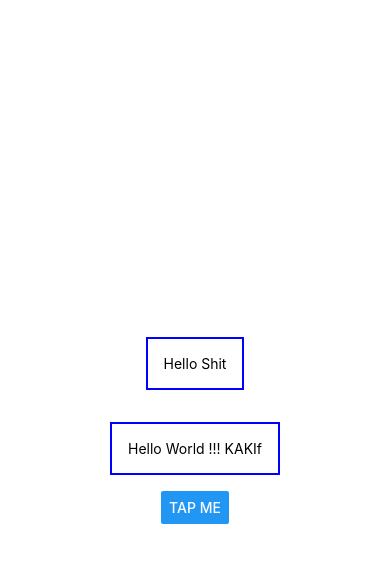
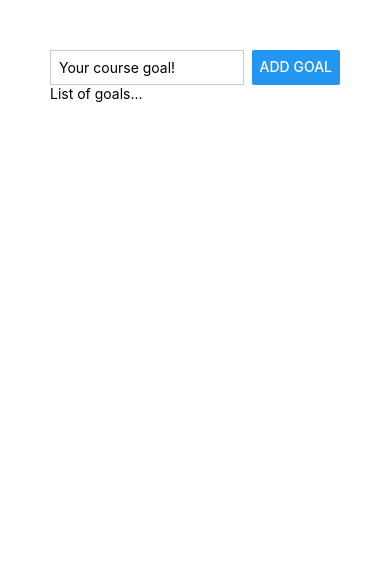
Before and after one commit to roisusi/React-Native-Udemy, a React Native app in the folder RNCourse/: screen / in a window 390 px wide. Shown: the top 562 px of the page. Built offline with nearby package versions, Linux system fonts and the light colour scheme.

Commit message:
continue study

```diff
--- a/RNCourse/App.js
+++ b/RNCourse/App.js
@@ -1,29 +1,31 @@
 import { StatusBar } from "expo-status-bar";
-import { StyleSheet, Text, View, Button } from "react-native";
+import { StyleSheet, TextInput, Text, View, Button } from "react-native";
 
 export default function App() {
   return (
-    <View style={styles.container}>
+    <View style={styles.appContainer}>
+      <View style={styles.inputContainer}>
+        <TextInput style={styles.textInput} placeholder="Your course goal!" />
+        <Button title="Add Goal"></Button>
+      </View>
+
       <View>
-        <Text style={styles.dummyText}>Hello Shit</Text>
+        <Text>List of goals...</Text>
       </View>
-      <Text style={styles.dummyText}>Hello World !!! KAKIf</Text>
-      <Button title="Tap me"></Button>
     </View>
   );
 }
 
 const styles = StyleSheet.create({
-  container: {
-    flex: 1,
-    backgroundColor: "#fff",
-    alignItems: "center",
-    justifyContent: "center",
+  appContainer: {
+    padding: 50,
   },
-  dummyText: {
-    margin: 16,
-    borderWidth: 2,
-    borderColor: "blue",
-    padding: 16,
+  inputContainer: { flexDirection: "row", justifyContent: "space-between" },
+  textInput: {
+    borderWidth: 1,
+    borderColor: "#cccccc",
+    width: "80%", //take 80% of the container
+    marginRight: 8,
+    padding: 8,
   },
 });
```
Also changed, not shown: 2 other files (tests, documents, lock files or other folders).
